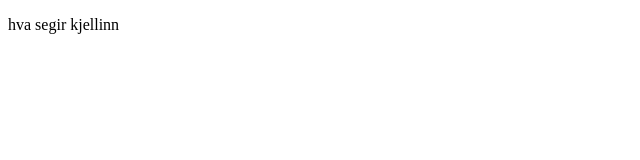
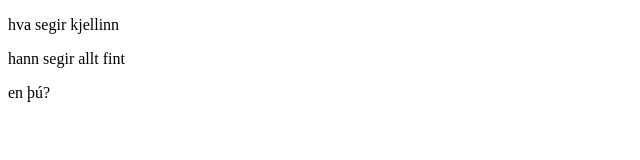
Before and after one commit to TristanEnok/vefforritun-2, a plain HTML site: page index.html in a window 1280 px wide. Shown: the whole page, without its empty margins (0-640 px from the left). Drawn offline with Linux system fonts and the light colour scheme.

Commit message:
Added Features

```diff
--- a/index.html
+++ b/index.html
@@ -6,6 +6,8 @@
 </head>
 <body>
     <p>hva segir kjellinn</p>
+    <p>hann segir allt fint</p>
+    <p>en þú?</p>
 </body>
 
 </html>
```
